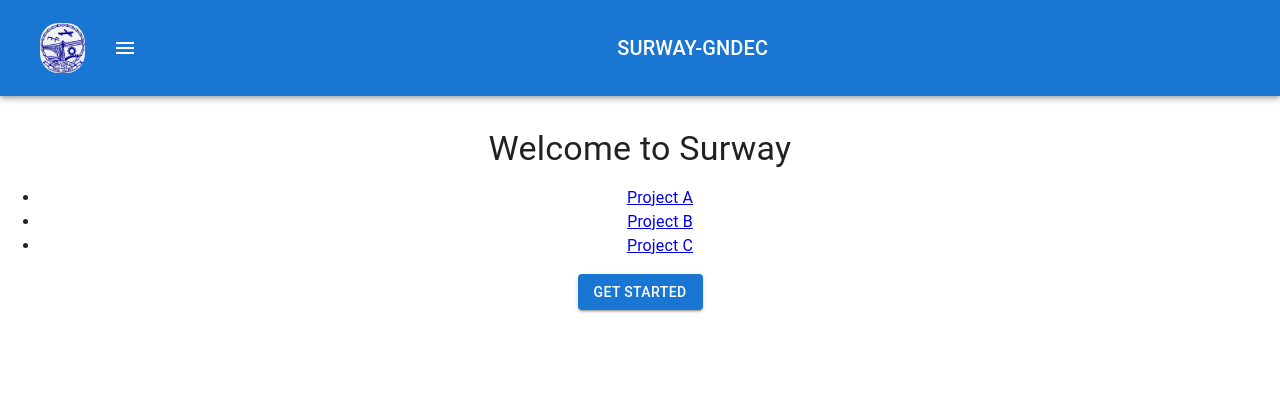
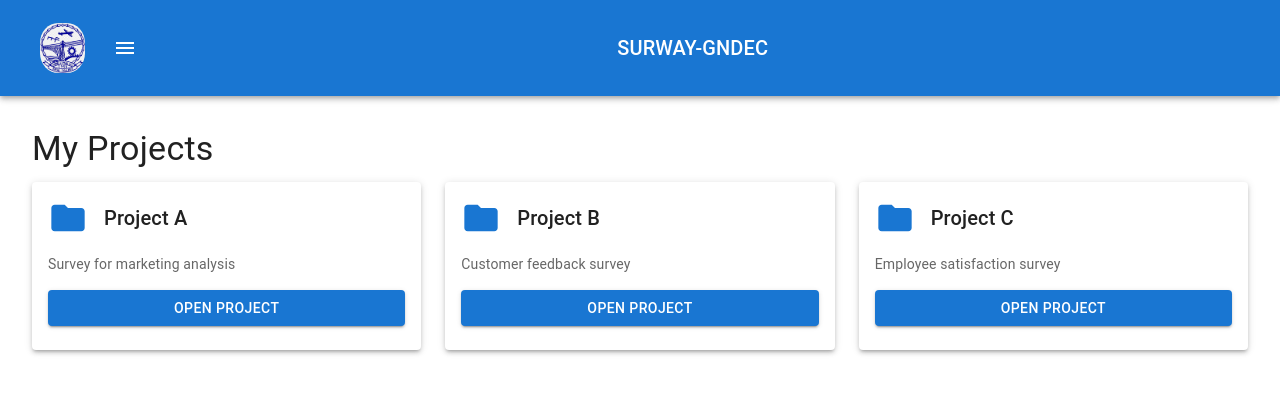
Before and after one commit to sakshamk007/surway-gndec, a React (Vite) app in the folder surway-frontend/: page / in a window 1280 px wide. Shown: the top 394 px of the page. Built offline with nearby package versions, Linux system fonts and the light colour scheme.

Commit message:
formatting

```diff
--- a/surway-frontend/src/components/Navbar.jsx
+++ b/surway-frontend/src/components/Navbar.jsx
@@ -86,16 +86,18 @@ const Navbar = ({ toggleDarkMode, isDarkMode, projectName }) => {
             </IconButton>
           </Box>
 
-          {/* Title */}
-          <Typography variant="h6" component="div" sx={{ flexGrow: 1 }}>
-            SURWAY-GNDEC
-          </Typography>
+
           {/* Show Project Name if it exists */}
           {projectName && (
             <Typography variant="h6" component="div">
               {projectName}
             </Typography>
           )}
+
+          {/* Title */}
+          <Typography variant="h6" component="div" sx={{ flexGrow: 1 }}>
+            SURWAY-GNDEC
+          </Typography>
         </Toolbar>
       </AppBar>
 
--- a/surway-frontend/src/pages/Home.jsx
+++ b/surway-frontend/src/pages/Home.jsx
@@ -1,30 +1,59 @@
 import React from 'react';
-import { Typography, Button, Box } from '@mui/material';
 import { Link } from 'react-router-dom';
+import { Box, Card, CardContent, Typography, Button } from '@mui/material';
+import FolderIcon from '@mui/icons-material/Folder';
 
 const Home = () => {
-    // Dummy projects list
-    const projects = [
-      { id: 1, name: 'Project A' },
-      { id: 2, name: 'Project B' },
-      { id: 3, name: 'Project C' },
-    ];
+  // Dummy projects list
+  const projects = [
+    { id: 1, name: 'Project A', description: 'Survey for marketing analysis' },
+    { id: 2, name: 'Project B', description: 'Customer feedback survey' },
+    { id: 3, name: 'Project C', description: 'Employee satisfaction survey' },
+  ];
 
   return (
-    <Box sx={{ textAlign: 'center', marginTop: 4 }}>
+    <Box sx={{ p: 4 }}>
       <Typography variant="h4" gutterBottom>
-        Welcome to Surway
+        My Projects
       </Typography>
-      <ul>
+
+      {/* Grid Container using Box */}
+      <Box
+        sx={{
+          display: 'grid',
+          gridTemplateColumns: 'repeat(auto-fill, minmax(300px, 1fr))',
+          gap: 3,
+        }}
+      >
         {projects.map((project) => (
-          <li key={project.id}>
-            <Link to={`/survey-builder/${project.id}`}>{project.name}</Link>
-          </li>
+          <Card key={project.id} elevation={3} sx={{ height: '100%' }}>
+            <CardContent>
+              {/* Icon and Project Name */}
+              <Box sx={{ display: 'flex', alignItems: 'center', mb: 2 }}>
+                <FolderIcon sx={{ fontSize: 40, mr: 2, color: 'primary.main' }} />
+                <Typography variant="h6">{project.name}</Typography>
+              </Box>
+
+              {/* Project Description */}
+              <Typography variant="body2" color="textSecondary">
+                {project.description}
+              </Typography>
+
+              {/* Button to open Survey Builder */}
+              <Button
+                component={Link}
+                to={`/survey-builder/${project.id}`}
+                variant="contained"
+                color="primary"
+                fullWidth
+                sx={{ mt: 2 }}
+              >
+                Open Project
+              </Button>
+            </CardContent>
+          </Card>
         ))}
-      </ul>
-      <Button variant="contained" color="primary" href="/survey-builder">
-        Get Started
-      </Button>
+      </Box>
     </Box>
   );
 };
```
